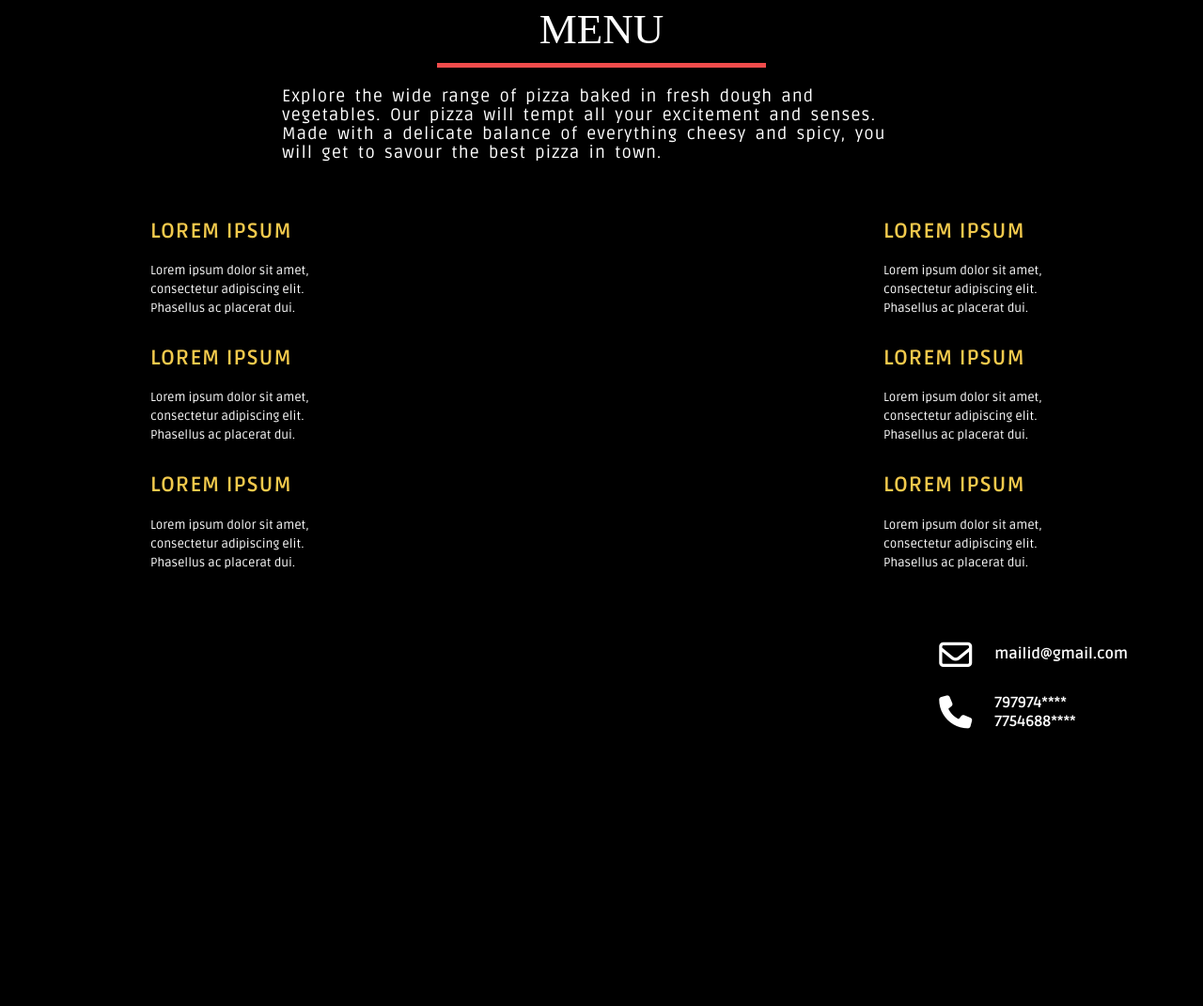
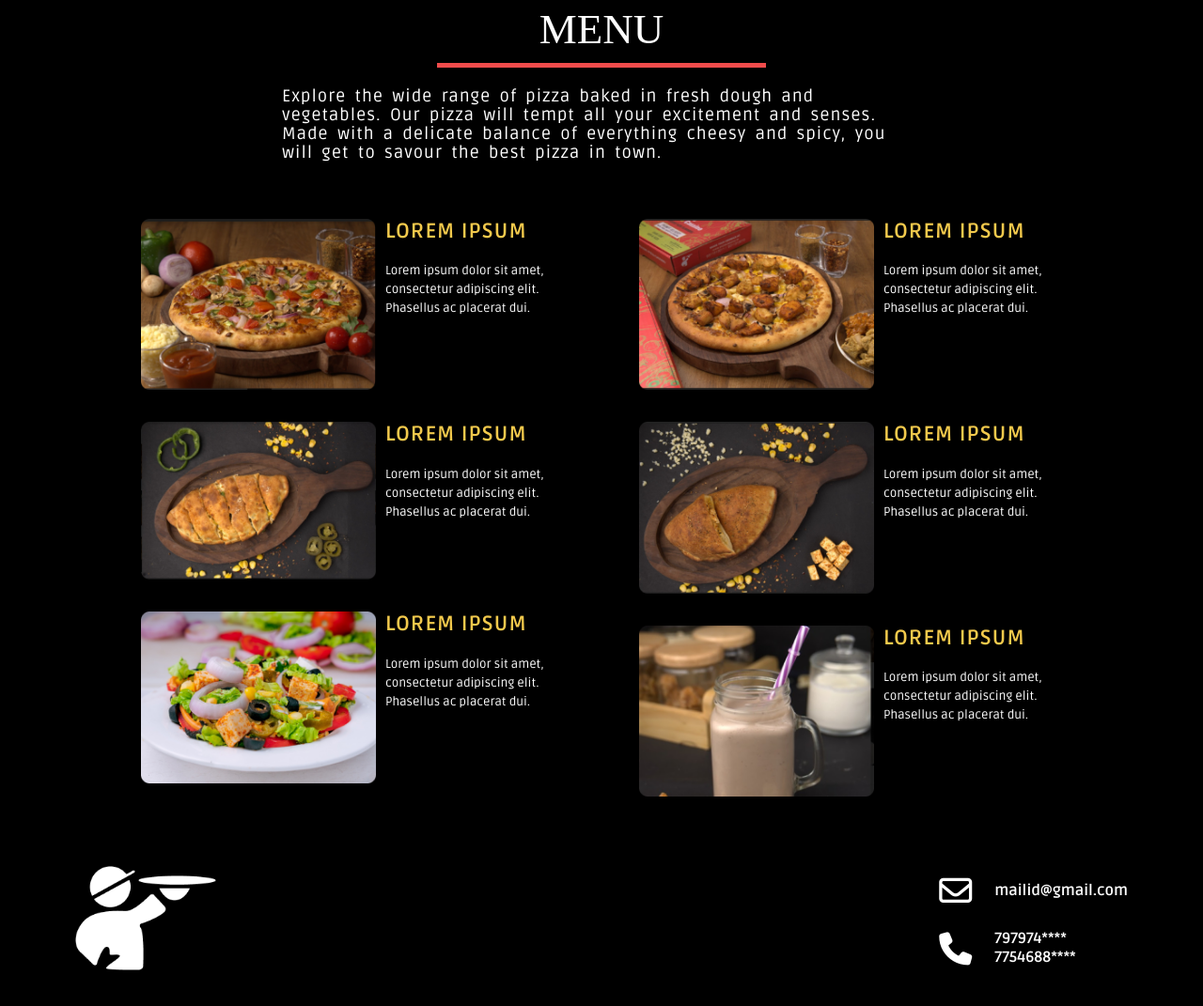
Before and after one commit to damnanuj/Pizza-Restaurant-Project, a plain HTML site: page index.html in a window 1280 px wide. Shown: the part 1577-2648 px from the top of the page at 94% size. Before the commit the page ends 2395 px from the top, so only its background shows below. Drawn offline with Linux system fonts and the light colour scheme; the site is published under a folder, as on GitHub Pages, so addresses that start at the root find nothing; a web font is replaced by a local one.

Commit message:
Update index.html

```diff
--- a/index.html
+++ b/index.html
@@ -62,7 +62,7 @@
                 <div class="para"><p>Lorem Ipsum is simply dummy text of the printing and typesetting industry. Lorem Ipsum has been the industry's standard dummy text ever since the 1500s, when an unknown printer took a galley of type and scrambled it to make a type specimen book. It has survived not only five centuries, but also the leap into electronic typesetting, remaining essentially unchanged.</p></div>
             </div>
             <div class="right">
-                <img src="/imgs/dough.png" alt="Dough">
+                <img src="imgs/dough.png" alt="Dough">
             </div>
         </div>
     </section>
@@ -87,7 +87,7 @@
             <!-- **********1st***** -->
             <div class="list-holder">
                 <div class="img">
-                    <img src="/imgs/pizza-1.png" alt="">
+                    <img src="imgs/pizza-1.png" alt="">
                 </div>
                 <div class="item-name-desc">
                     <div> <h1>LOREM IPSUM</h1></div>
@@ -97,7 +97,7 @@
             <!-- **********2nd***** -->
             <div class="list-holder">
                 <div class="img">
-                    <img src="/imgs/pizza-2.png" alt="">
+                    <img src="imgs/pizza-2.png" alt="">
                 </div>
                 <div class="item-name-desc">
                     <div> <h1>LOREM IPSUM</h1></div>
@@ -107,7 +107,7 @@
             <!-- **********3rd***** -->
             <div class="list-holder">
                 <div class="img">
-                    <img src="/imgs/pizza-3.png" alt="">
+                    <img src="imgs/pizza-3.png" alt="">
                 </div>
                 <div class="item-name-desc">
                     <div> <h1>LOREM IPSUM</h1></div>
@@ -119,7 +119,7 @@
         <div class="items-right">
             <div class="list-holder">
                 <div class="img">
-                    <img src="/imgs/pizza-4.png" alt="">
+                    <img src="imgs/pizza-4.png" alt="">
                 </div>
                 <div class="item-name-desc">
                     <div> <h1>LOREM IPSUM</h1></div>
@@ -129,7 +129,7 @@
 
             <div class="list-holder">
                 <div class="img">
-                    <img src="/imgs/pizza-5.png" alt="">
+                    <img src="imgs/pizza-5.png" alt="">
                 </div>
                 <div class="item-name-desc">
                     <div> <h1>LOREM IPSUM</h1></div>
@@ -139,7 +139,7 @@
 
             <div class="list-holder">
                 <div class="img">
-                    <img src="/imgs/shake-5.png" alt="">
+                    <img src="imgs/shake-5.png" alt="">
                 </div>
                 <div class="item-name-desc">
                     <div> <h1>LOREM IPSUM</h1></div>
@@ -158,7 +158,7 @@
     <footer id="find-us">
         <div class="foot-container">
             <div  id="footer-padding">
-                <img src="/imgs/chef-logo.png" alt="">
+                <img src="imgs/chef-logo.png" alt="">
             </div>
             <div class="right"  id="footer-padding">
                 <div class="mail">
```
